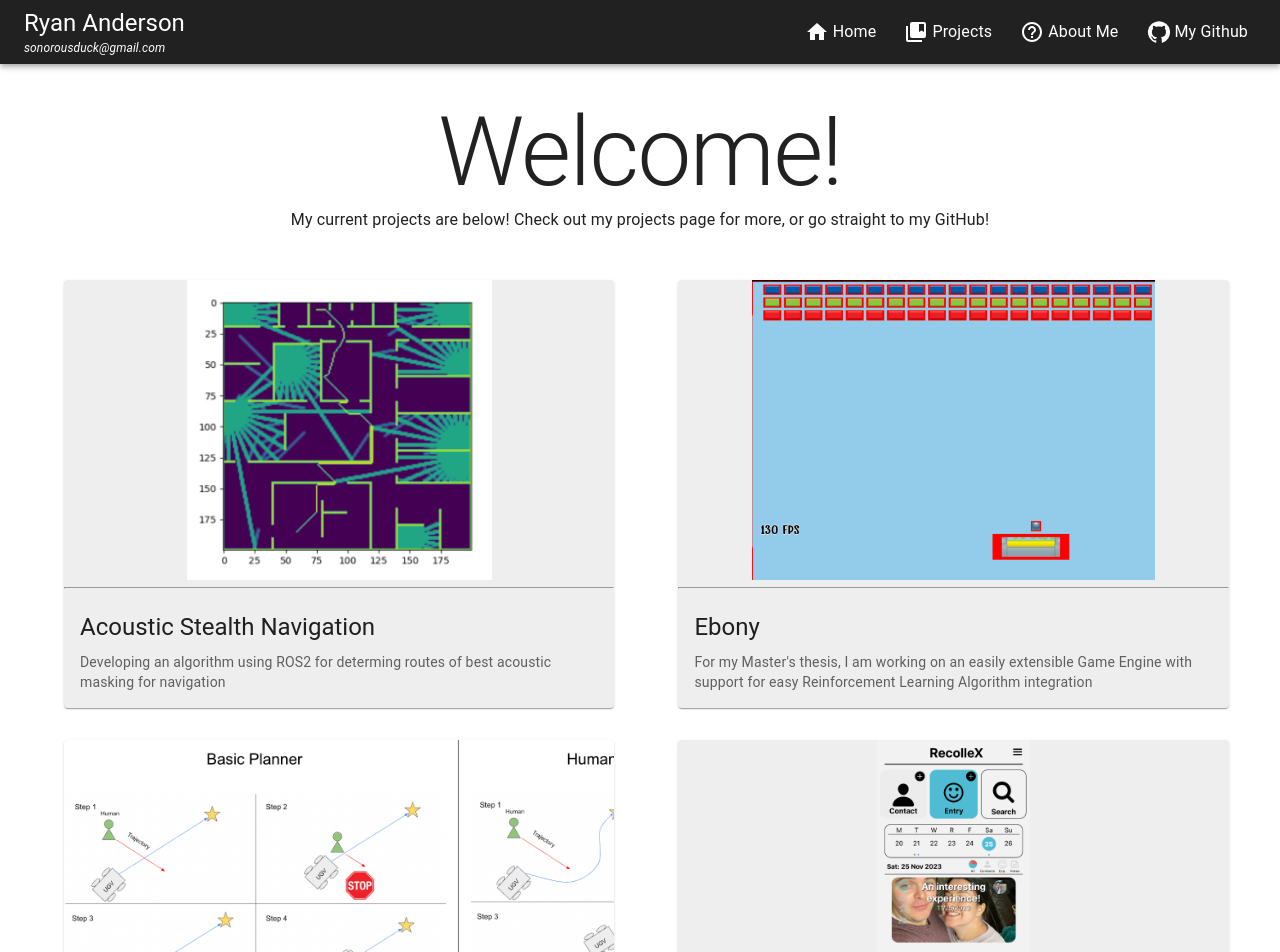
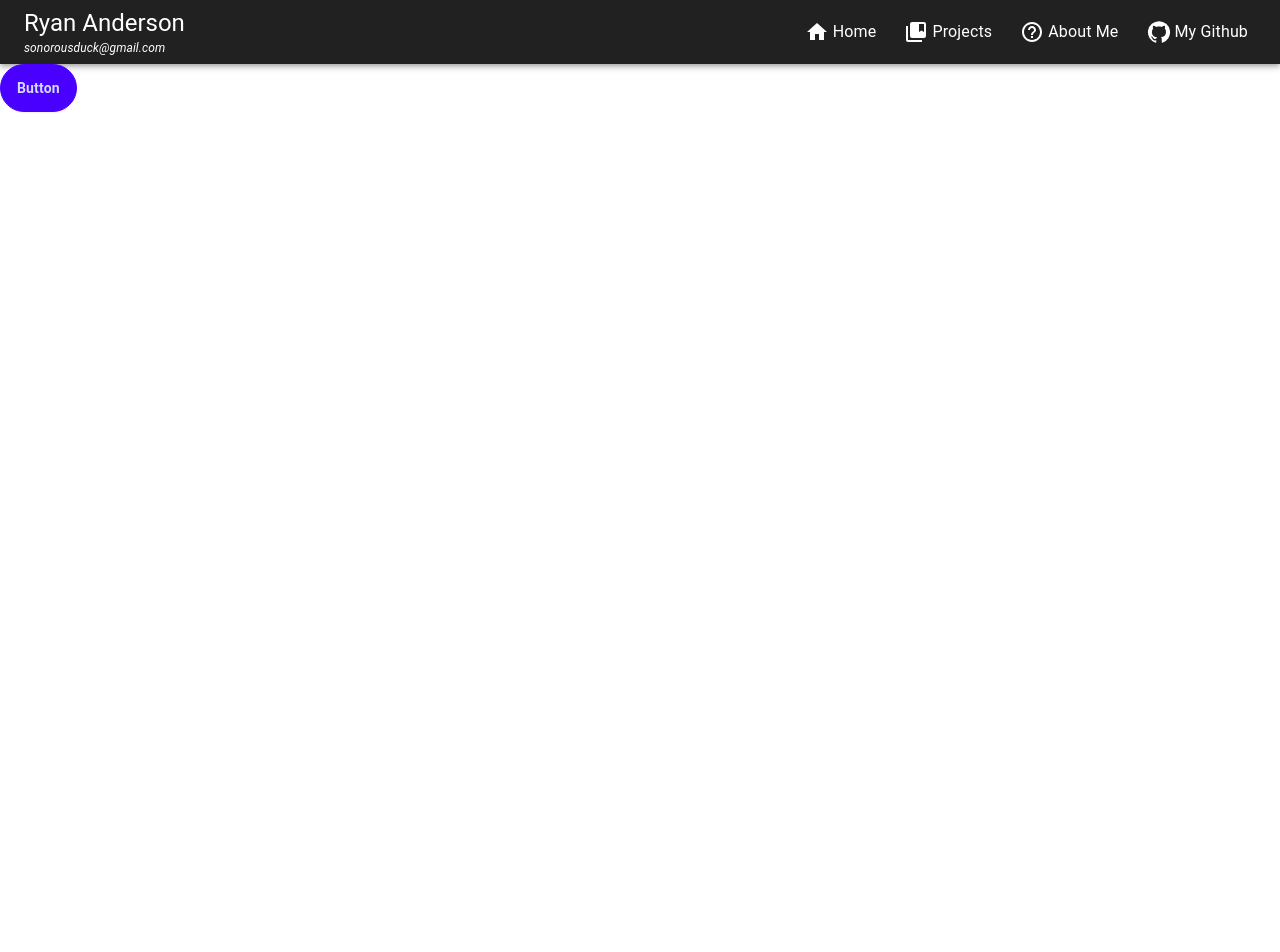
Before and after one commit to sonorousduck/sonorousduckPortfolio, a React (Create React App) app: page / in a window 1280 px wide. Shown: the top 952 px of the page. After the commit the page ends 800 px from the top, so only its background shows below. Built offline with nearby package versions, Linux system fonts and the light colour scheme.

Commit message:
Really only deleted stuff, planned out what I want to the visuals to look like though

```diff
--- a/package.json
+++ b/package.json
@@ -40,5 +40,9 @@
       "last 1 firefox version",
       "last 1 safari version"
     ]
+  },
+  "devDependencies": {
+    "daisyui": "^4.4.24",
+    "tailwindcss": "^3.4.0"
   }
 }
--- a/public/index.html
+++ b/public/index.html
@@ -7,7 +7,7 @@
     <meta name="theme-color" content="#000000" />
     <meta
       name="description"
-      content="Web site created using create-react-app"
+      content="Ryan Anderson's Portfolio Website"
     />
     <link rel="apple-touch-icon" href="%PUBLIC_URL%/logo192.png" />
     <!--
@@ -24,7 +24,7 @@
       work correctly both with client-side routing and a non-root public URL.
       Learn how to configure a non-root public URL by running `npm run build`.
     -->
-    <title>React App</title>
+    <title>Ryan Anderson</title>
   </head>
   <body>
     <noscript>You need to enable JavaScript to run this app.</noscript>
--- a/src/Screens/HomeScreen.js
+++ b/src/Screens/HomeScreen.js
@@ -10,47 +10,9 @@ const Home = () => {
   }, []);
 
   return (
-    <div className="centerChildren">
-      <Typography variant="h1" marginTop={4}>
-        Welcome!
-      </Typography>
-      <Typography marginBottom={4}>
-        My current projects are below! Check out my projects page for more, or go straight to my GitHub!
-      </Typography>
-      <div className="centerChildren">
-        <div className="flex-format">
-          <ProjectsPost title="Acoustic Stealth Navigation" image={require("../static/images/acoustic_stealth.png")} alt="Acoustic Stealth Preview"
-          description="Developing an algorithm using ROS2 for determing routes of best acoustic masking for navigation" margin={8}/>
+    <div>
+      <button class="btn btn-primary rounded-full">Button</button>
 
-          <ProjectsPost title="Ebony"
-          image={require("../static/images/Ebony_Example.png")} alt="Ebony"
-          description="For my Master's thesis, I am working on an easily extensible Game Engine with support for easy Reinforcement Learning Algorithm integration"
-          margin={8}
-          link="https://github.com/sonorousduck/Ebony"
-
-          />
-
-          <ProjectsPost title="Human Trajectory Navigation"
-          image={require("../static/images/Human_Trajectories.png")} alt="Human Trajectory Example"
-          description="Developing algorithms to dynamically predict human trajectories and plan safe routes accomodating them"
-          margin={8} />
-
-          <ProjectsPost title="RecolleX"
-          image={require("../static/images/recollex_example.png")} alt="RecolleX Example"
-          description="Developing a React Native Expo application for a client enabling users to track interactions with others and remember experiences they have had"
-          margin={8} />
-
-
-
-            {/* <ProjectsPost title="Coop Habit Tracker" image={require('../static/images/CoopHabitScreen.png')} alt="Coop Habit Screen Preview"
-            description="Currently working on a habit creation and tracking app, that you can invite others to join in with you"
-            link="https://github.com/sonorousduck/CoopHabitTracker" margin={8}/>
-            <ProjectsPost title="Calorie Tracking App" image={require('../static/images/CalorieTracker.png')} alt="Calorie Tracking Screen Preview"
-            description="Currently working on an app that allows you to track calories, weights and the trends associated with them over time"
-            link="https://github.com/Serpents-of-the-East/CalorieTracker" margin={8}/> */}
-          </div>
-
-      </div>
     </div>
   );
 }
--- a/src/index.css
+++ b/src/index.css
@@ -11,3 +11,7 @@ code {
   font-family: source-code-pro, Menlo, Monaco, Consolas, 'Courier New',
     monospace;
 }
+
+@tailwind base;
+@tailwind components;
+@tailwind utilities;
--- /dev/null
+++ b/tailwind.config.js
@@ -0,0 +1,10 @@
+/** @type {import('tailwindcss').Config} */
+module.exports = {
+  content: [
+    "./src/**/*.{js,jsx,ts,tsx}",
+  ],
+  theme: {
+    extend: {},
+  },
+  plugins: [require('daisyui')],
+}
```
Also changed, not shown: 1 other file (tests, documents, lock files or other folders).
